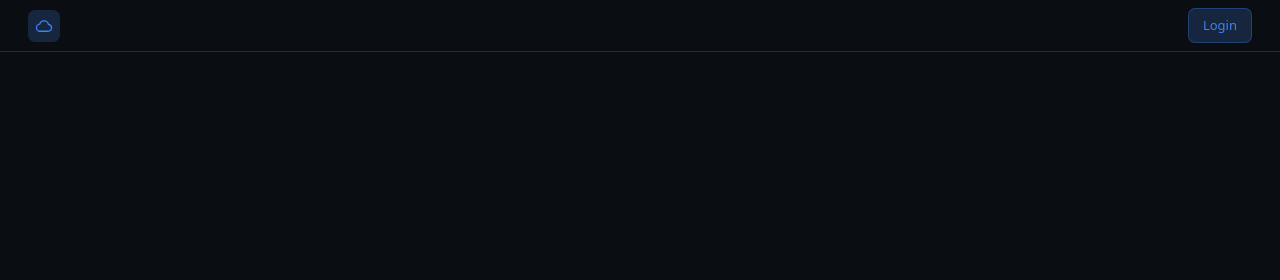
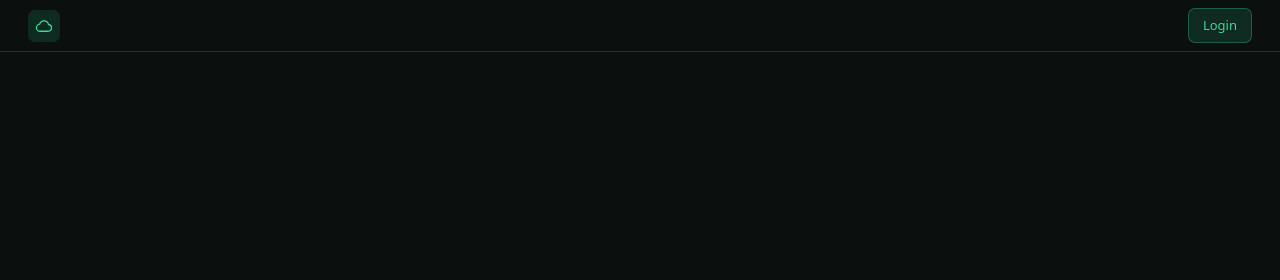
Before and after one commit to gavinfancher/gavinf-dash, an Astro site: page / in a window 1280 px wide. Shown: the top 280 px of the page. Built offline with nearby package versions, Linux system fonts and the light colour scheme; Astro itself is replaced by a stand-in of ours.

Commit message:
style: green-tinted console palette, and theme the Clerk widget
Greys now carry a ~165deg cast instead of a blue one, with a single mint
accent (#3fd79a) for links, primary actions, and live state — the tint is
in the chrome itself, not only the accent. Ink replaces white on accent
fills, which the mint is too bright to carry.

The Clerk widget was rendering in its own neutral greys; it now gets the
palette through appearance, so the sign-in card belongs to the page.

Co-Authored-By: Claude Opus 5 <noreply@anthropic.com>
Claude-Session: https://claude.ai/code/session_01JvngFAoeZuEQHLgZonfut8

```diff
--- a/src/Icons.tsx
+++ b/src/Icons.tsx
@@ -5,7 +5,7 @@ export function IconCloudMark({ size = 18 }: { size?: number }) {
     <svg width={size} height={size} viewBox="0 0 24 24" fill="none">
       <path
         d="M17.5 19a4.5 4.5 0 0 0 .5-8.97A6 6 0 0 0 6.34 9.5 4 4 0 0 0 7 19z"
-        stroke="#3b82f6"
+        stroke="#3fd79a"
         strokeWidth="1.75"
         strokeLinecap="round"
         strokeLinejoin="round"
--- a/src/islands/DashboardPanel.tsx
+++ b/src/islands/DashboardPanel.tsx
@@ -1,6 +1,7 @@
 import { type ReactNode } from 'react'
 import { ClerkProvider, ClerkLoading, ClerkLoaded, Show, RedirectToSignIn, UserButton } from '@clerk/react'
 import { IconCloud, IconCloudMark, IconDocs, IconHypervisor } from '../Icons'
+import { clerkAppearance } from '../clerkAppearance'
 
 type Service = {
   id: string
@@ -44,7 +45,7 @@ const PUBLISHABLE_KEY = import.meta.env.PUBLIC_CLERK_PUBLISHABLE_KEY
 // page it cannot be static — signed-out visitors must never see the grid.
 export default function DashboardPanel() {
   return (
-    <ClerkProvider publishableKey={PUBLISHABLE_KEY}>
+    <ClerkProvider publishableKey={PUBLISHABLE_KEY} appearance={clerkAppearance}>
       <ClerkLoading>
         <div className="dash-content"><p className="muted">Loading…</p></div>
       </ClerkLoading>
--- a/src/islands/SignInPanel.tsx
+++ b/src/islands/SignInPanel.tsx
@@ -1,6 +1,7 @@
 import { ClerkProvider, ClerkLoading, ClerkLoaded, SignIn, Show } from '@clerk/react'
 import { useEffect } from 'react'
 import { IconCloudMark } from '../Icons'
+import { clerkAppearance } from '../clerkAppearance'
 
 const PUBLISHABLE_KEY = import.meta.env.PUBLIC_CLERK_PUBLISHABLE_KEY
 
@@ -10,6 +11,7 @@ export default function SignInPanel() {
   return (
     <ClerkProvider
       publishableKey={PUBLISHABLE_KEY}
+      appearance={clerkAppearance}
       localization={{ signIn: { start: { title: 'Sign in' } } }}
     >
       <ClerkLoading>
--- a/src/pages/index.astro
+++ b/src/pages/index.astro
@@ -9,7 +9,7 @@ import Base from '../layouts/Base.astro';
       <div class="land-logo-mark">
         <svg width="18" height="18" viewBox="0 0 24 24" fill="none" aria-hidden="true">
           <path d="M17.5 19a4.5 4.5 0 0 0 .5-8.97A6 6 0 0 0 6.34 9.5 4 4 0 0 0 7 19z"
-            stroke="#3b82f6" stroke-width="1.75" stroke-linecap="round" stroke-linejoin="round"/>
+            stroke="#3fd79a" stroke-width="1.75" stroke-linecap="round" stroke-linejoin="round"/>
         </svg>
       </div>
       <a class="btn-login" href="https://auth.gavinf.com">Login</a>
--- a/src/styles/app.css
+++ b/src/styles/app.css
@@ -1,16 +1,16 @@
 :root {
-  --bg: #0a0d12;
-  --bg-2: #0e131a;
-  --panel: #131a23;
-  --panel-2: #171f2a;
-  --elev: #1c2530;
-  --border: #232c39;
-  --text: #e7edf4;
-  --muted: #8d99a8;
-  --faint: #5b6675;
-  --accent: #3b82f6;
-  --accent-soft: #16263f;
-  --ok: #2ea043;
+  --bg: #0b0f0e;
+  --bg-2: #0f1614;
+  --panel: #141c19;
+  --panel-2: #18211d;
+  --elev: #1d2823;
+  --border: #253431;
+  --text: #e6efe9;
+  --muted: #8fa49a;
+  --faint: #5c6b64;
+  --accent: #3fd79a;
+  --accent-soft: #0f2a20;
+  --ok: #2aa877;
   --radius: 10px;
   --radius-sm: 7px;
 }
```
Also changed, not shown: src/clerkAppearance.ts (added, +26 -0 lines), worker.js (+8 -8 lines), public/favicon.svg.
